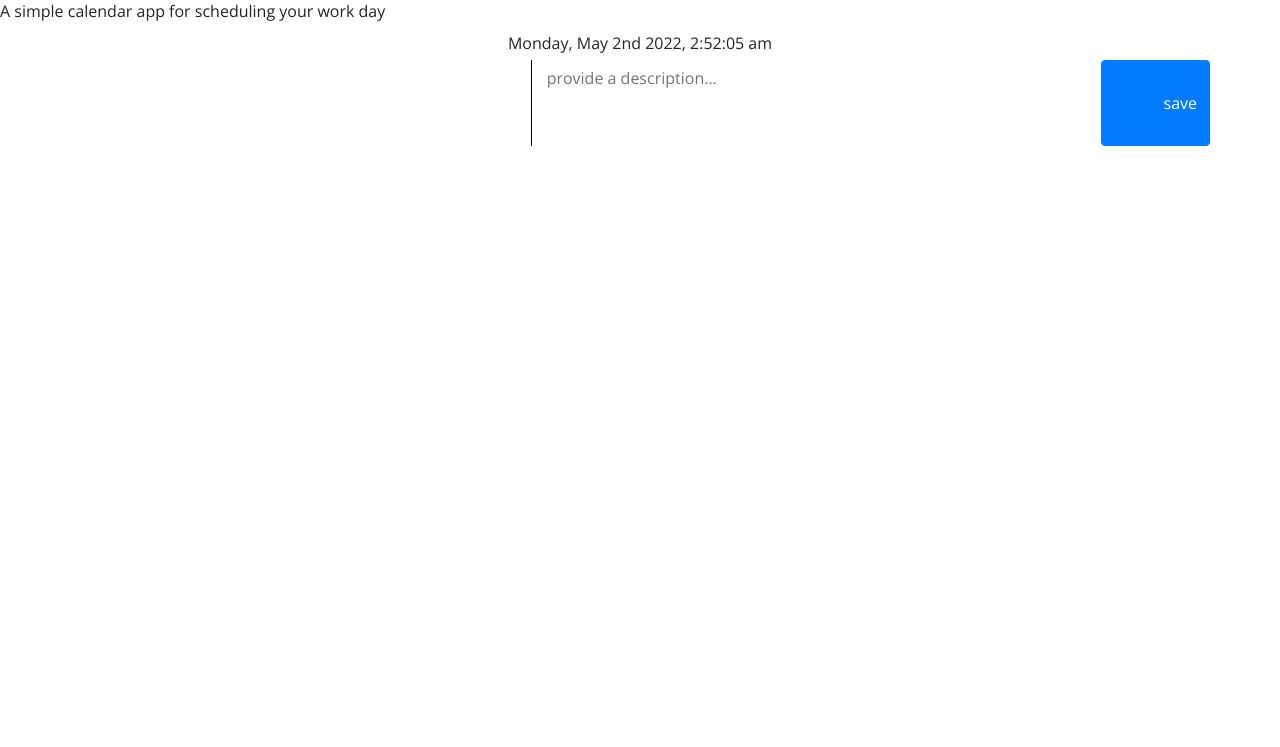
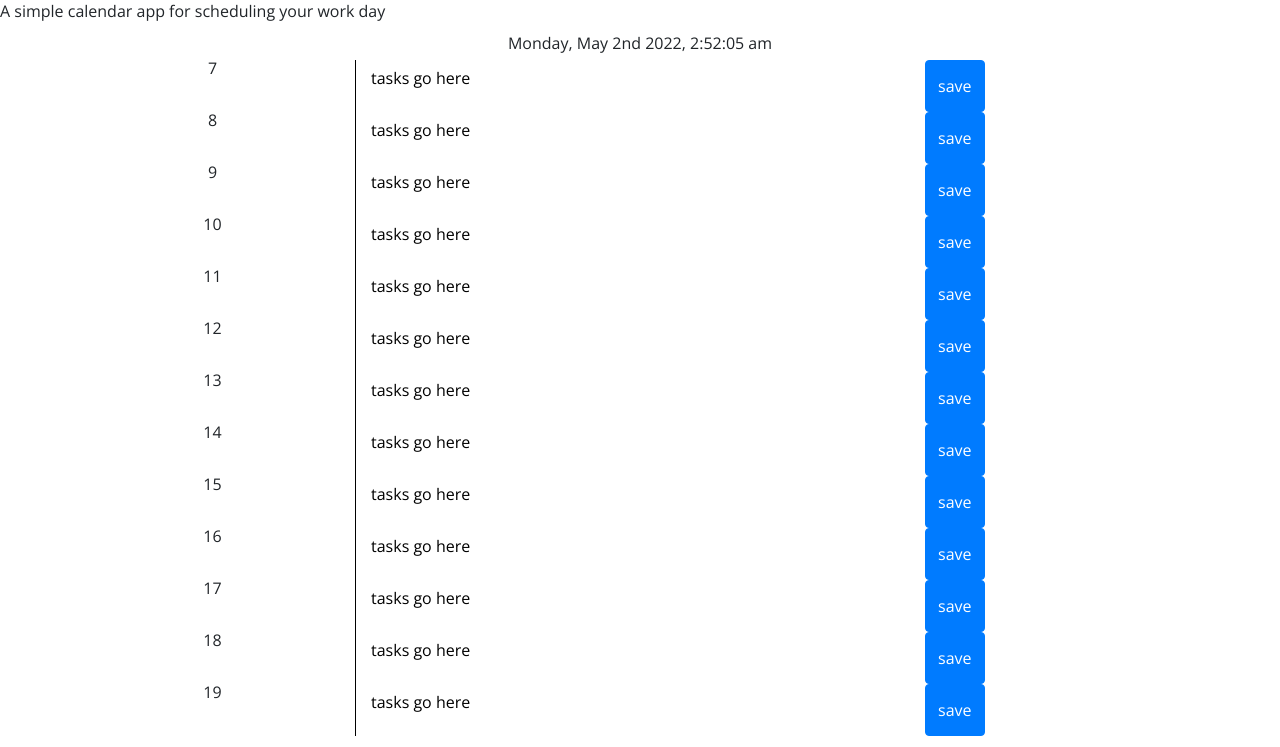
Before and after one commit to bodashii/planaday, a plain HTML site: page Develop/index.html in a window 1280 px wide. Shown: the part 53-800 px from the top of the page. Drawn offline with nearby package versions, Linux system fonts and the light colour scheme.

Commit message:
display times and notes with save buttons

```diff
--- a/Develop/index.html
+++ b/Develop/index.html
@@ -29,13 +29,10 @@
       <span id=rightNow></span>
     </header>
     <main id="planner">
-      <section class="container">
-        <div class="row">
-          <div class="col" id="hour"></div>
-          <textarea class="col-6" type="text" placeholder="provide a description..."></textarea>
-          <button class="btn btn-primary">
-            save
-          </button>
+      <section class="container" >
+        <div class="row" id="schedule">
+         <!-- schedule goes here -->
+
         </div>
       </section>
     </main>
--- a/Develop/script.js
+++ b/Develop/script.js
@@ -1,43 +1,62 @@
+const schedule = $('#schedule');
 
+let hours = [];
 
 // Hour constructor
 class Hour  {
-    constructor(hourTime, note) {
-        this.hourTime = hourTime,
+    constructor(hour, note) {
+        this.hour = hour,
         this.note = note
     }
 }
 
 function todayHours() {
-    let hours = [];
     for(let i = 7; i < 20; i++){
-        Hour.hourTime = i;
-        hours.push(Hour.hourTime = new Hour ({
-            hourTime: i,
-            note: '',
-            saveNote: function() {
-                if(this.note !== this.note){
-                    return this.note;
-                }
-            }
-        }));
+        hour = i;
+        note = 'tasks go here';
+        hours.push(new Hour ({ hour, note }));
     }
     return hours
 }
-console.log(todayHours());
 
+todayHours();
 // display today hours on page
+// function timeSlot() {
+//     if(dailySchedule.Hour.hourTime.hourTime <= currentHour) {
+
+//     }
+// }
 
 // check if theres saved data in local storage and load that, in none make a new blank schedule
 
 // use function to append multiple objects from hours array to html
-const dailySchedule = todayHours();
-console.log(dailySchedule);
 
-function displaySchedule(){
 
+
+function displaySchedule(time){
+    time = hours;
+
+
+    console.log(time[0].hour.hour);
+
+    let rowSlot, slotHour, slotNote, slotSave;
+    for (let i = 0; i < time.length; i++){
+        rowSlot = $('div');
+
+        slotHour = $("<p></p>").text(time[i].hour.hour);
+        slotNote = $("<textarea></textarea>").text(time[i].hour.note);
+        slotSave = $("<button></button>").text("save");
+
+        rowSlot.addClass('row');
+        slotHour.addClass('col-3 text-center');
+        slotNote.addClass('col-6');
+        slotSave.addClass('btn btn-primary');
+
+        schedule.append(slotHour, slotNote, slotSave);
+    }
 }
 
+displaySchedule(hours);
 // formats current date and time
 const current = moment().format("dddd, MMMM Do YYYY, h:mm:ss a");
 console.log(current);
@@ -47,8 +66,6 @@ rightNow.addClass("d-flex row-md-8 justify-content-center mb-2");
 rightNow.append(current);
 console.log(rightNow)
 // render time blocks
-const planner = $('#planner');
-planner.addClass('column');
 
 let plannerArray = new Array(5);
 
@@ -62,8 +79,14 @@ function getHourlySlot(){
     // check to see if prev. saved data for time slot.
 }
 
-
-
+// function appendText() {
+//     let txt1 = "<p>Text.</p>";
+//     let txt2 = $("<p></p>").text("Text.");
+//     let txt3 = document.createElement("p");
+//     txt3.innerHTML = "Text.";
+//     $("body").append(txt1, txt2, txt3);
+// }
+// appendText();
 
 
 
```
